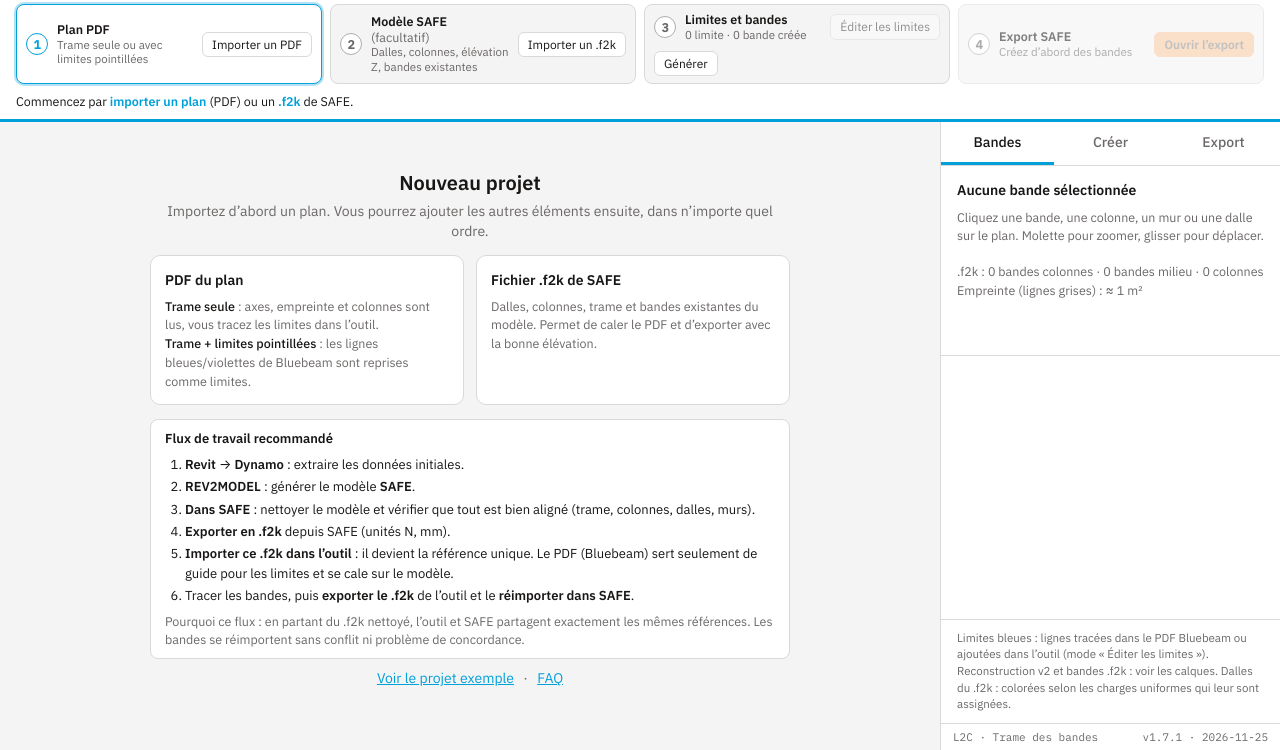
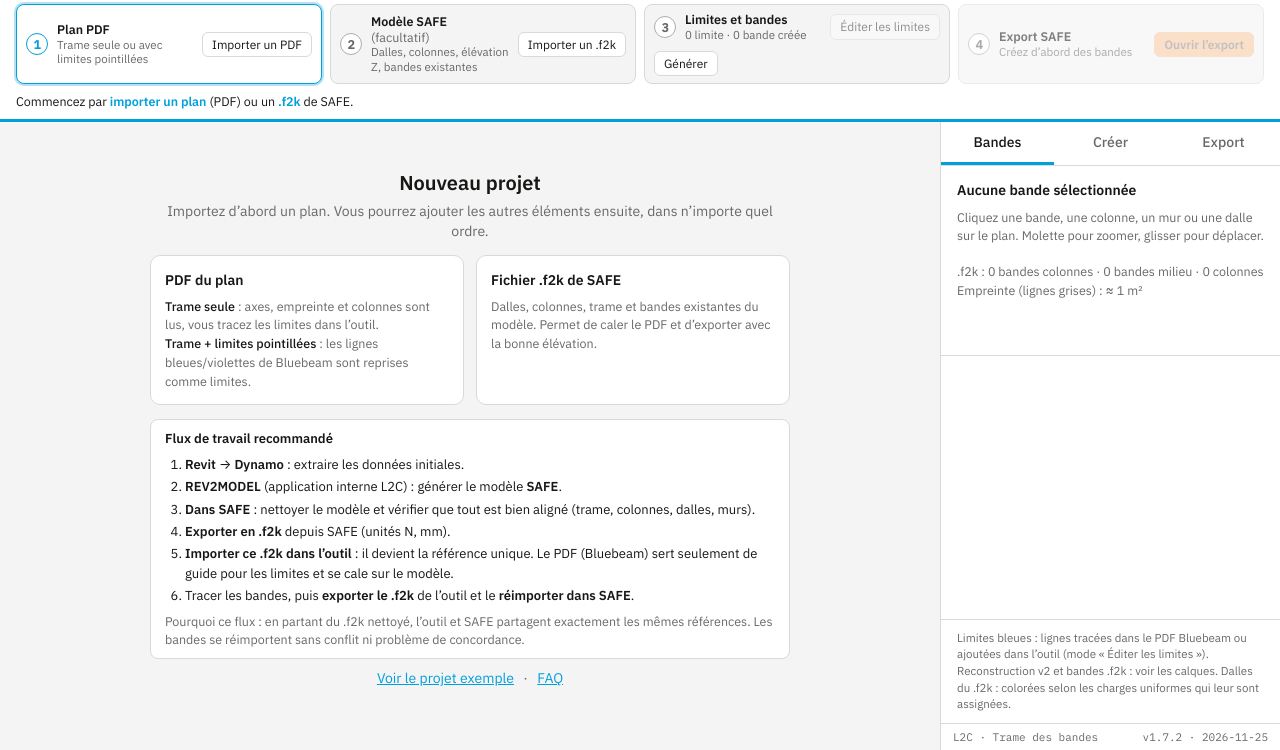
Before and after one commit to nathanbegin/L2CTramesBandesDalle, a plain HTML site: page index.html in a window 1280 px wide. Shown: the part 50-800 px from the top of the page. Drawn offline with Linux system fonts and the light colour scheme.

Commit message:
FAQ : préciser que REV2MODEL est une application interne L2C (v1.7.2)
Co-Authored-By: Claude Sonnet 5.5 <noreply@anthropic.com>
Claude-Session: https://claude.ai/code/session_01HwN4ZKMkmGXevWrMFcVfJm

```diff
--- a/index.html
+++ b/index.html
@@ -353,7 +353,7 @@ header{display:block;padding:10px 16px 8px}
 <div class="cards"><button type="button" class="card" id="es-pdf"><b>PDF du plan</b><span><u>Trame seule</u> : axes, empreinte et colonnes sont lus, vous tracez les limites dans l’outil.<br><u>Trame + limites pointillées</u> : les lignes bleues/violettes de Bluebeam sont reprises comme limites.</span></button>
 <button type="button" class="card" id="es-f2k"><b>Fichier .f2k de SAFE</b><span>Dalles, colonnes, trame et bandes existantes du modèle. Permet de caler le PDF et d’exporter avec la bonne élévation.</span></button></div>
 <div class="flowbox"><b>Flux de travail recommandé</b><ol class="flow"><li><b>Revit</b> → <b>Dynamo</b> : extraire les données initiales.</li>
-<li><b>REV2MODEL</b> : générer le modèle <b>SAFE</b>.</li>
+<li><b>REV2MODEL</b> (application interne L2C) : générer le modèle <b>SAFE</b>.</li>
 <li><b>Dans SAFE</b> : nettoyer le modèle et vérifier que tout est bien aligné (trame, colonnes, dalles, murs).</li>
 <li><b>Exporter en .f2k</b> depuis SAFE (unités N, mm).</li>
 <li><b>Importer ce .f2k dans l’outil</b> : il devient la référence unique. Le PDF (Bluebeam) sert seulement de guide pour les limites et se cale sur le modèle.</li>
@@ -424,7 +424,7 @@ header{display:block;padding:10px 16px 8px}
 <dialog id="faqdlg"><form method="dialog" id="faqform">
   <h2>Premiers pas et FAQ</h2>
   <h3>Flux de travail recommandé</h3><ol class="flow"><li><b>Revit</b> → <b>Dynamo</b> : extraire les données initiales.</li>
-<li><b>REV2MODEL</b> : générer le modèle <b>SAFE</b>.</li>
+<li><b>REV2MODEL</b> (application interne L2C) : générer le modèle <b>SAFE</b>.</li>
 <li><b>Dans SAFE</b> : nettoyer le modèle et vérifier que tout est bien aligné (trame, colonnes, dalles, murs).</li>
 <li><b>Exporter en .f2k</b> depuis SAFE (unités N, mm).</li>
 <li><b>Importer ce .f2k dans l’outil</b> : il devient la référence unique. Le PDF (Bluebeam) sert seulement de guide pour les limites et se cale sur le modèle.</li>
@@ -753,7 +753,7 @@ function buildList(){
     g('.f2k colonnes · couche A',f2k.filter(s=>s.kind==='fc'&&s.layer==='A')) + g('.f2k colonnes · couche B',f2k.filter(s=>s.kind==='fc'&&s.layer==='B')) +
     g('.f2k milieu · couche A',f2k.filter(s=>s.kind==='fm'&&s.layer==='A')) + g('.f2k milieu · couche B',f2k.filter(s=>s.kind==='fm'&&s.layer==='B'));
 }
-const APP_VERSION='1.7.1', APP_DATE='2026-11-25';
+const APP_VERSION='1.7.2', APP_DATE='2026-11-25';
 $('#ver').innerHTML=`<span>L2C · Trame des bandes</span><span>v${APP_VERSION} · ${APP_DATE}</span>`;
 let selObj=null;
 function selectObj(k){ const [t,i]=k.split(':'); selObj=(selObj&&selObj.t===t&&selObj.i===+i)?null:{t,i:+i}; selId=null; document.querySelectorAll('.item.on,.gi.on').forEach(x=>x.classList.remove('on')); draw(); renderInfo(); }
```
